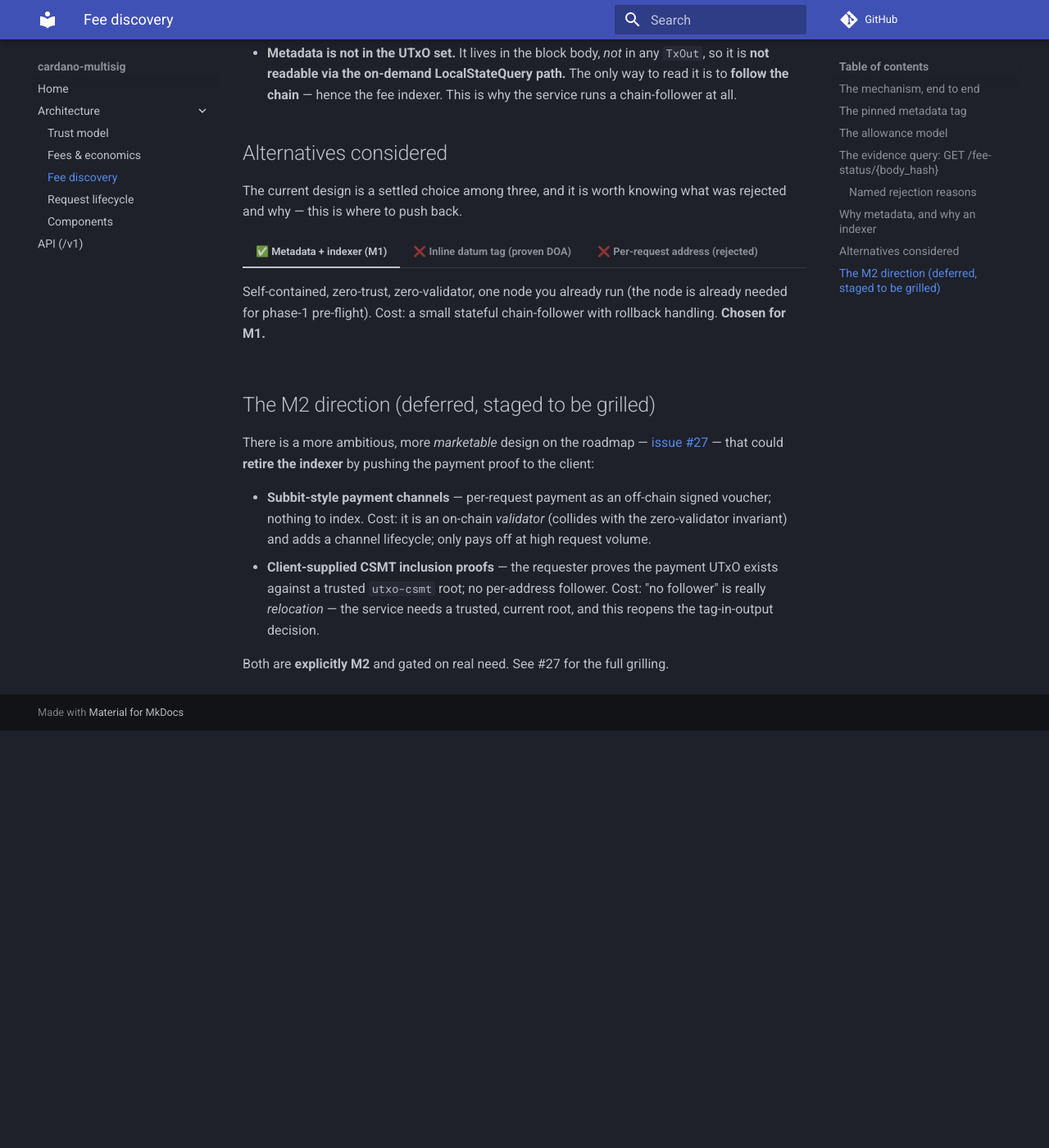
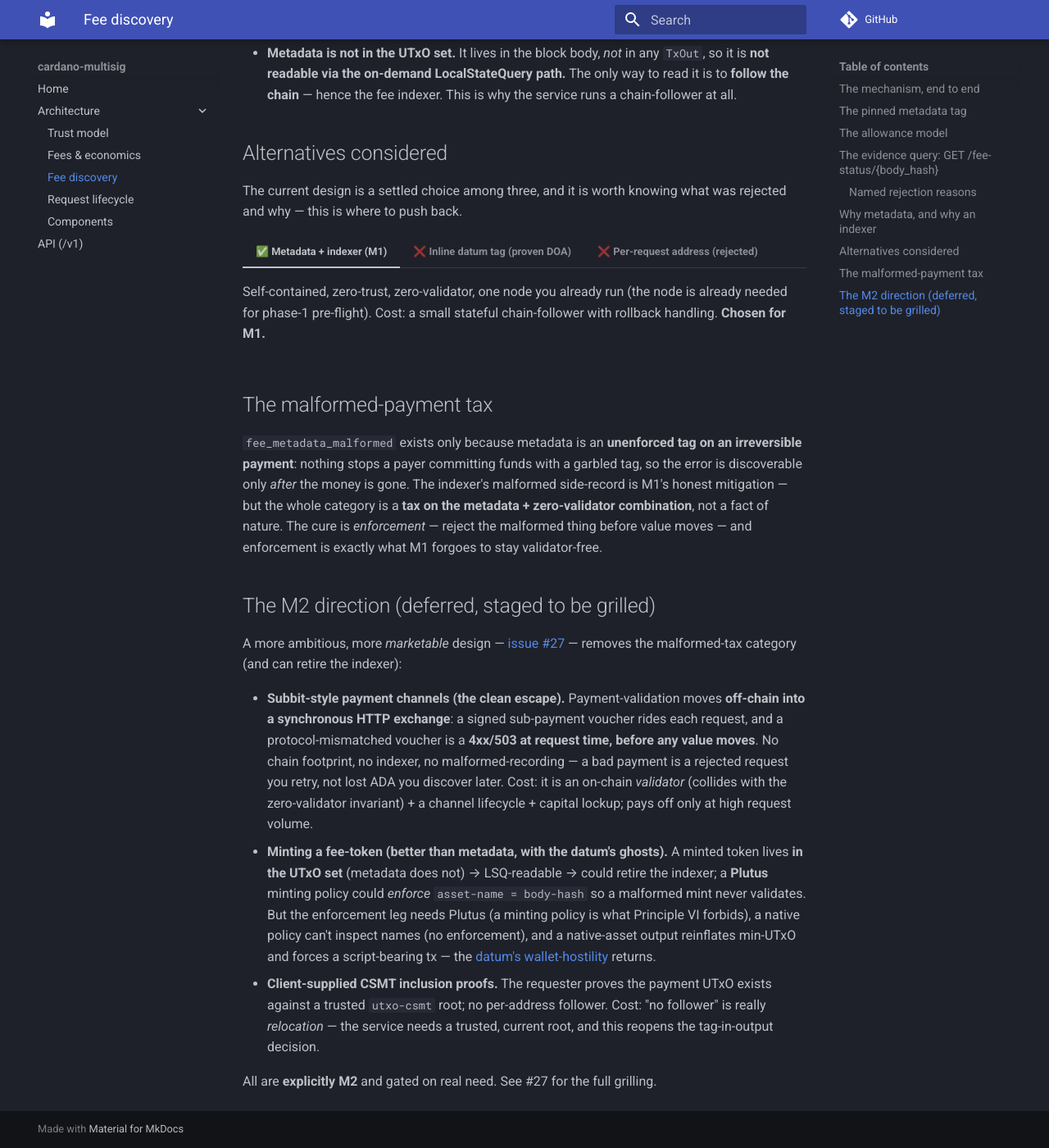
Before and after one commit to lambdasistemi/cardano-multisig, an MkDocs documentation site: the page built from docs/architecture/fee-discovery.md, in a window 1280 px wide and 1400 px high, scrolled down 3015 px. Shown: the whole window at 82% size. Built offline with MkDocs 1.6.1 and Material for MkDocs 9.7.7, drawn with Linux system fonts in a browser that asks for light colours; comment, search, counter and statistics services are not loaded; before the commit the page ends 3906 px from its top, so only the background shows below that.

Commit message:
docs: explain the malformed-payment tax + minting/Subbit escape

```diff
--- a/docs/architecture/fee-discovery.md
+++ b/docs/architecture/fee-discovery.md
@@ -161,20 +161,42 @@ what was rejected and why — this is where to push back.
     durable "I saw it"), needs HD-address management, and the durable
     allowance record we want is exactly what the indexer provides.
 
+## The malformed-payment tax {#malformed-tax}
+
+`fee_metadata_malformed` exists only because metadata is an **unenforced tag
+on an irreversible payment**: nothing stops a payer committing funds with a
+garbled tag, so the error is discoverable only *after* the money is gone. The
+indexer's malformed side-record is M1's honest mitigation — but the whole
+category is a **tax on the metadata + zero-validator combination**, not a fact
+of nature. The cure is *enforcement* — reject the malformed thing before value
+moves — and enforcement is exactly what M1 forgoes to stay validator-free.
+
 ## The M2 direction (deferred, staged to be grilled)
 
-There is a more ambitious, more *marketable* design on the roadmap —
+A more ambitious, more *marketable* design —
 [issue #27](https://github.com/lambdasistemi/cardano-multisig/issues/27) —
-that could **retire the indexer** by pushing the payment proof to the client:
+removes the malformed-tax category (and can retire the indexer):
 
-- **Subbit-style payment channels** — per-request payment as an off-chain
-  signed voucher; nothing to index. Cost: it is an on-chain *validator*
-  (collides with the zero-validator invariant) and adds a channel lifecycle;
-  only pays off at high request volume.
-- **Client-supplied CSMT inclusion proofs** — the requester proves the
-  payment UTxO exists against a trusted `utxo-csmt` root; no per-address
-  follower. Cost: "no follower" is really *relocation* — the service needs a
-  trusted, current root, and this reopens the tag-in-output decision.
+- **Subbit-style payment channels (the clean escape).** Payment-validation
+  moves **off-chain into a synchronous HTTP exchange**: a signed sub-payment
+  voucher rides each request, and a protocol-mismatched voucher is a **4xx/503
+  at request time, before any value moves**. No chain footprint, no indexer,
+  no malformed-recording — a bad payment is a rejected request you retry, not
+  lost ADA you discover later. Cost: it is an on-chain *validator* (collides
+  with the zero-validator invariant) + a channel lifecycle + capital lockup;
+  pays off only at high request volume.
+- **Minting a fee-token (better than metadata, with the datum's ghosts).** A
+  minted token lives **in the UTxO set** (metadata does not) → LSQ-readable →
+  could retire the indexer; a **Plutus** minting policy could *enforce*
+  `asset-name = body-hash` so a malformed mint never validates. But the
+  enforcement leg needs Plutus (a minting policy is what Principle VI forbids),
+  a native policy can't inspect names (no enforcement), and a native-asset
+  output reinflates min-UTxO and forces a script-bearing tx — the
+  [datum's wallet-hostility](#alternatives-considered) returns.
+- **Client-supplied CSMT inclusion proofs.** The requester proves the payment
+  UTxO exists against a trusted `utxo-csmt` root; no per-address follower.
+  Cost: "no follower" is really *relocation* — the service needs a trusted,
+  current root, and this reopens the tag-in-output decision.
 
-Both are **explicitly M2** and gated on real need. See #27 for the full
+All are **explicitly M2** and gated on real need. See #27 for the full
 grilling.
```
